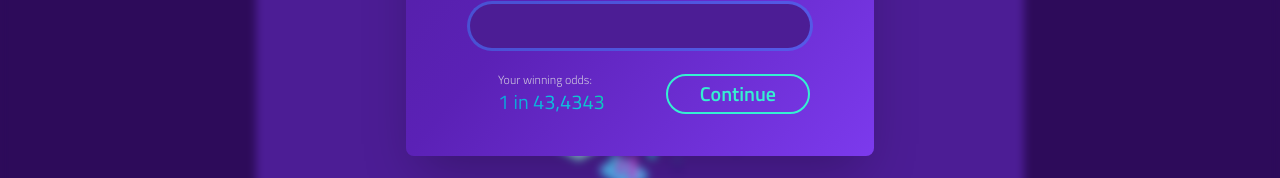
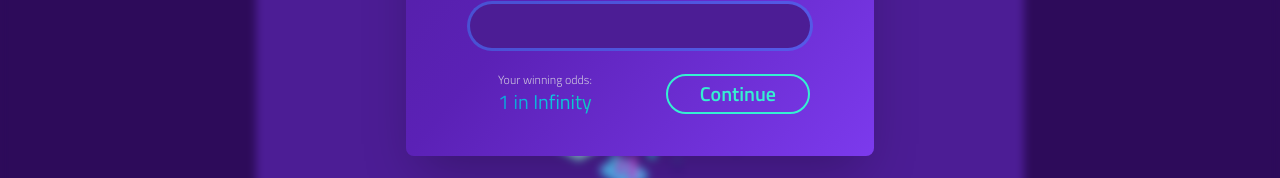
Before and after one commit to DEFI-POOL/fairy-pool-FE, a React (Create React App) app: page / in a window 1280 px wide. Both pictures are taken after a click on the element "Deposit". Shown: the part 523-701 px from the top of the page. Built offline with nearby package versions, Linux system fonts and the light colour scheme.

Commit message:
Update odds based on input

```diff
--- a/src/App.js
+++ b/src/App.js
@@ -178,7 +178,9 @@ function App() {
           </table>
         </div>
       </div>
-      {showModal && <DepositModal close={() => setShowModal(false)} />}
+      {showModal && (
+        <DepositModal close={() => setShowModal(false)} depositAmount={69420} />
+      )}
     </div>
   );
 }
--- a/src/components/DepositModal.js
+++ b/src/components/DepositModal.js
@@ -1,7 +1,10 @@
+import { useState } from "react";
 import USDC_image from "../assets/USDC.png";
 import winning from "../assets/online-cryptocurrency-exchange-3327982-2793773.webp";
 
-export default function DepositModal({ close }) {
+export default function DepositModal({ close, depositAmount }) {
+  const [amount, setAmount] = useState(null);
+
   return (
     <div
       onClick={close}
@@ -20,6 +23,9 @@ export default function DepositModal({ close }) {
         <input
           type="number"
           autoFocus
+          min="0"
+          value={amount}
+          onChange={(event) => setAmount(event.target.value)}
           className="outline-none ring rounded-full pl-4 py-1 bg-purple-900 text-white text-3xl mt-2"
         />
         <div className="flex justify-between items-center w-full mt-6">
@@ -28,7 +34,7 @@ export default function DepositModal({ close }) {
               Your winning odds:
             </div>
             <div className="text-xl bg-clip-text text-transparent bg-rainbow-gradient animate-flashy-text">
-              1 in 43,4343
+              1 in {Math.round((depositAmount / amount) * 100) / 100}
             </div>
           </div>
           <div className="rounded-full border-2 border-accent px-8 py-1 text-xl text-accent font-semibold cursor-pointer hover:bg-accent hover:text-primary">
```
